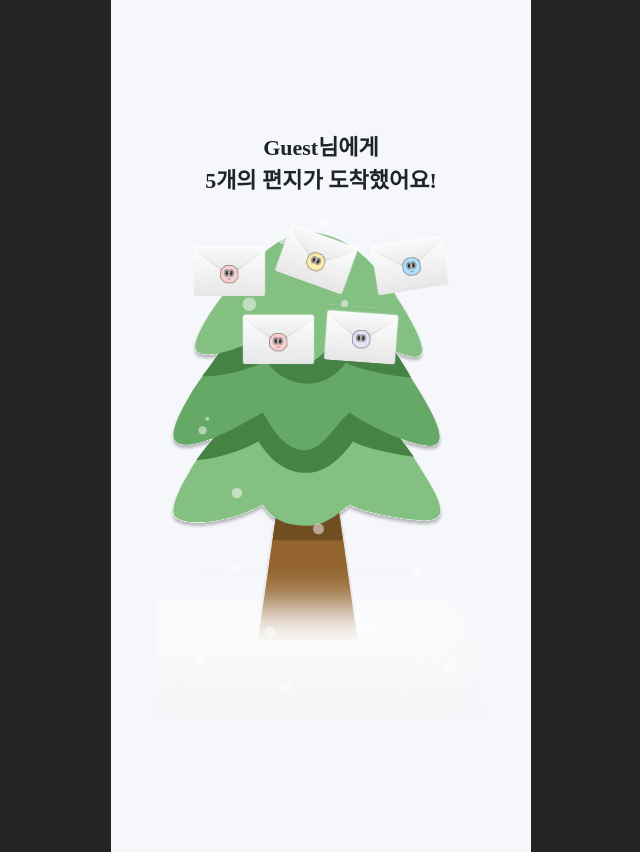
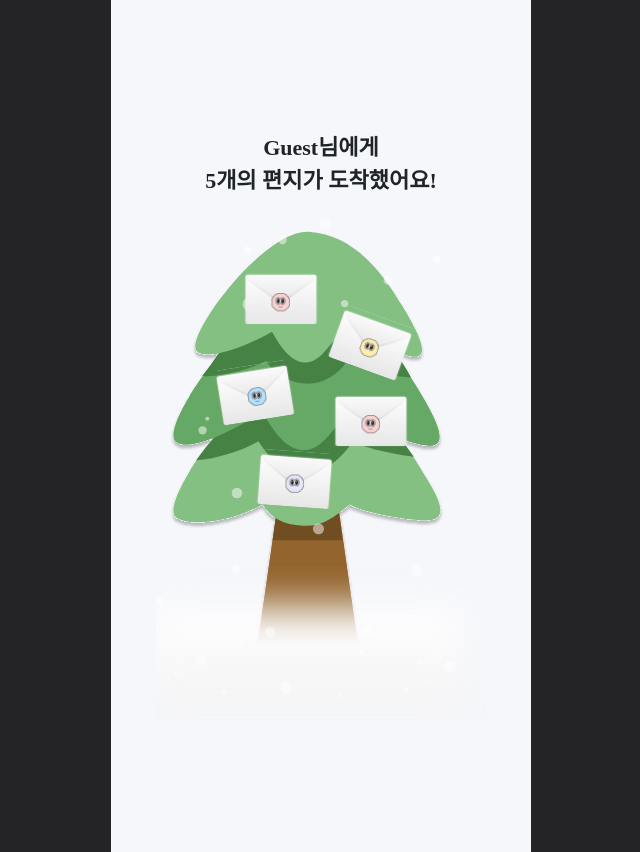
Before and after one commit to 2024-likelion-sswu/Funit_FE, a React (Create React App) app: page /tree in a window 1280 px wide. Shown: the whole page, without its empty margins (319-959 px from the left). Built offline with nearby package versions, Linux system fonts and the light colour scheme; a web font is replaced by a local one.

Commit message:
[Design] #22 - 봉투위치 수정

```diff
--- a/src/assets/sass/section/_letterTree.scss
+++ b/src/assets/sass/section/_letterTree.scss
@@ -32,39 +32,37 @@
         top: 0;
         left: 0;
 
-            .envelop {
+        }
+        .envelope {
             position: absolute;
-            width: 80.94px;
-            height: 55.25px;
             cursor: pointer;
 
-                /* 봉투 위치 수정 */
+            /* 봉투 위치 지정 */
             &.envelope-1 {
-                    left: 35%; /* 트리 상단 왼쪽 */
-                    top: 10%;
+              left: 38%; /* 트리 상단 왼쪽 */
+              top: 16%;
               transform: translate(-50%, -50%);
             }
             &.envelope-2 {
-                    left: 60%; /* 트리 상단 오른쪽 */
+              left: 65%; /* 트리 상단 오른쪽 */
               top: 25%;
               transform: translate(-50%, -50%);
             }
             &.envelope-3 {
-                    left: 35%; /* 트리 중단 왼쪽 */
-                    top: 50%;
+              left: 30%; /* 트리 중단 왼쪽 */
+              top: 35%;
               transform: translate(-50%, -50%);
             }
             &.envelope-4 {
               left: 65%; /* 트리 중단 오른쪽 */
-                    top: 55%;
+              top: 40%;
               transform: translate(-50%, -50%);
             }
             &.envelope-5 {
-                    left: 50%; /* 트리 하단 중앙 */
-                    top: 80%;
+              left: 42%; /* 트리 하단 중앙 */
+              top: 52%;
               transform: translate(-50%, -50%);
             }
         }
     }
 }
-}
```
Lines whose indentation alone changed are shown as unchanged.
